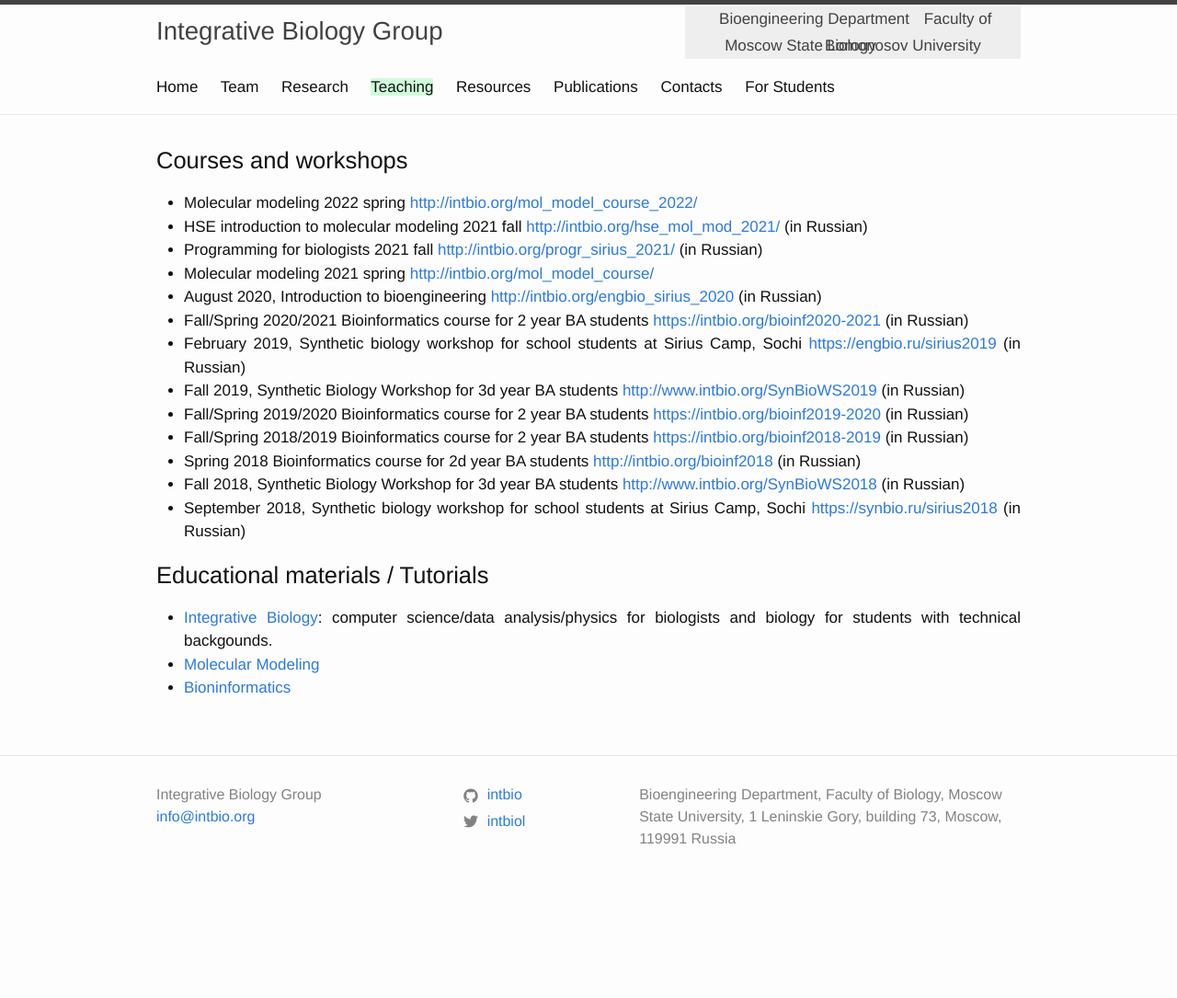
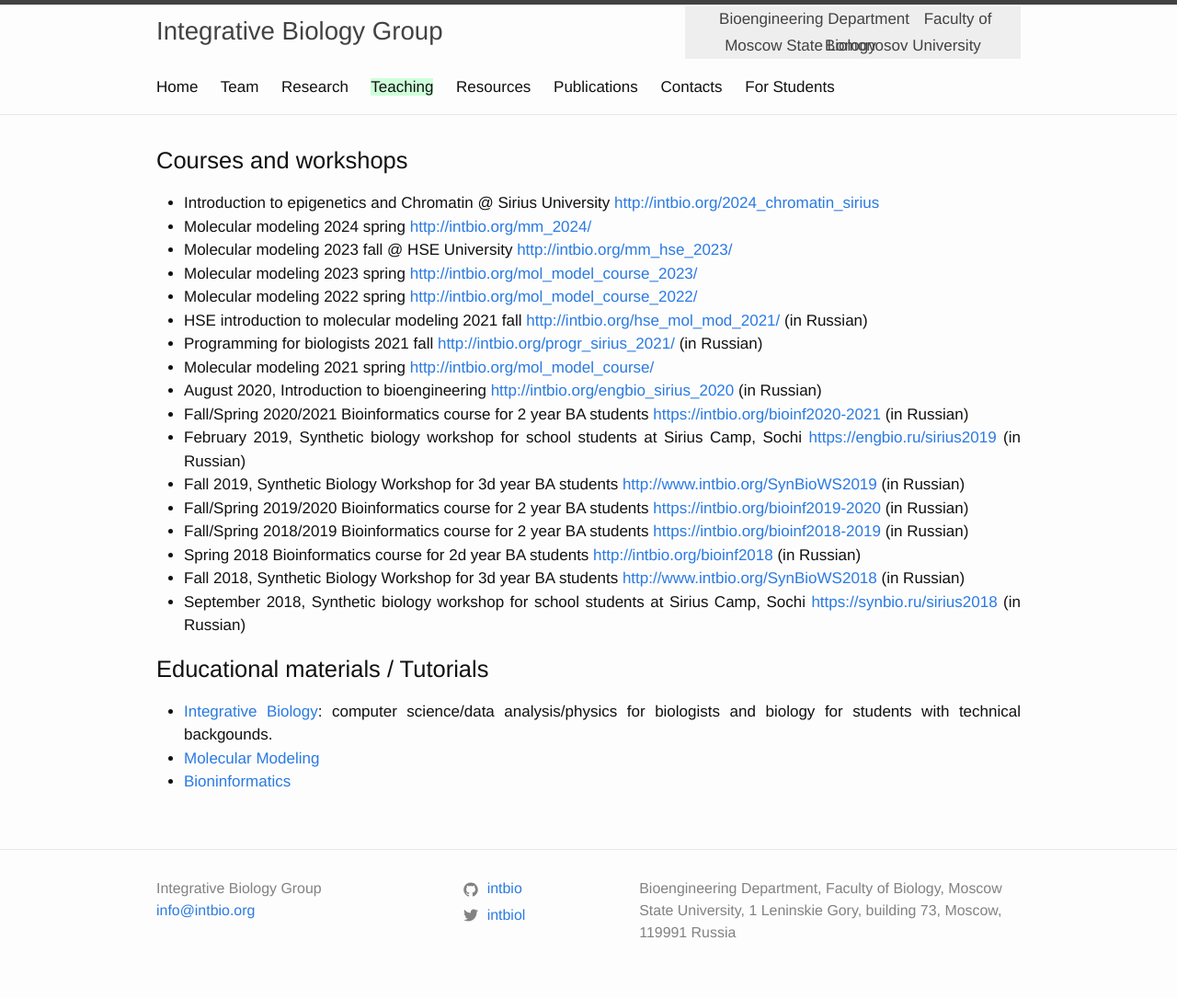
Before and after one commit to intbio/intbio.github.io, a Jekyll site: the page built from 4teaching.md, in a window 1280 px wide. Shown: the whole page at 92% size. Built offline with Jekyll 4.4.1, drawn with Linux system fonts in a browser that asks for light colours; before the commit the page ends 983 px from its top, so only the background shows below that.

Commit message:
Update 4teaching.md

```diff
--- a/4teaching.md
+++ b/4teaching.md
@@ -7,6 +7,10 @@ permalink: /teaching/
 ---
 
 # Courses and workshops
+- Introduction to epigenetics and Chromatin @ Sirius University [http://intbio.org/2024_chromatin_sirius](http://intbio.org/2024_chromatin_sirius)
+- Molecular modeling 2024 spring [http://intbio.org/mm_2024/](http://intbio.org/mm_2024/)
+- Molecular modeling 2023 fall @ HSE University [http://intbio.org/mm_hse_2023/](http://intbio.org/mm_hse_2023/)
+- Molecular modeling 2023 spring [http://intbio.org/mol_model_course_2023/](http://intbio.org/mol_model_course_2023/)
 - Molecular modeling 2022 spring [http://intbio.org/mol_model_course_2022/](http://intbio.org/mol_model_course_2022/)
 - HSE introduction to molecular modeling 2021 fall [http://intbio.org/hse_mol_mod_2021/](http://intbio.org/hse_mol_mod_2021/) (in Russian)
 - Programming for biologists 2021 fall [http://intbio.org/progr_sirius_2021/](http://intbio.org/progr_sirius_2021/) (in Russian)
```
